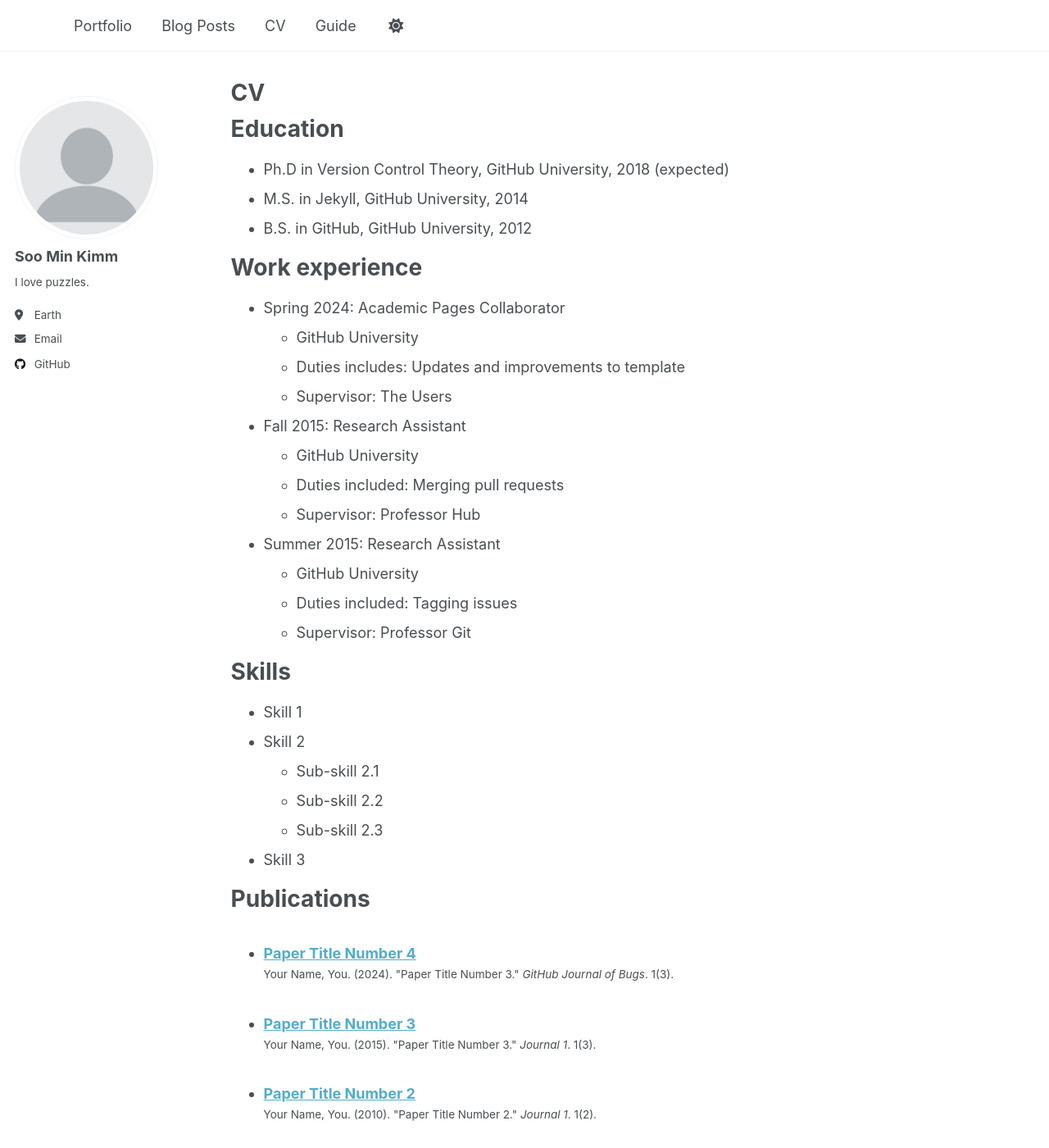
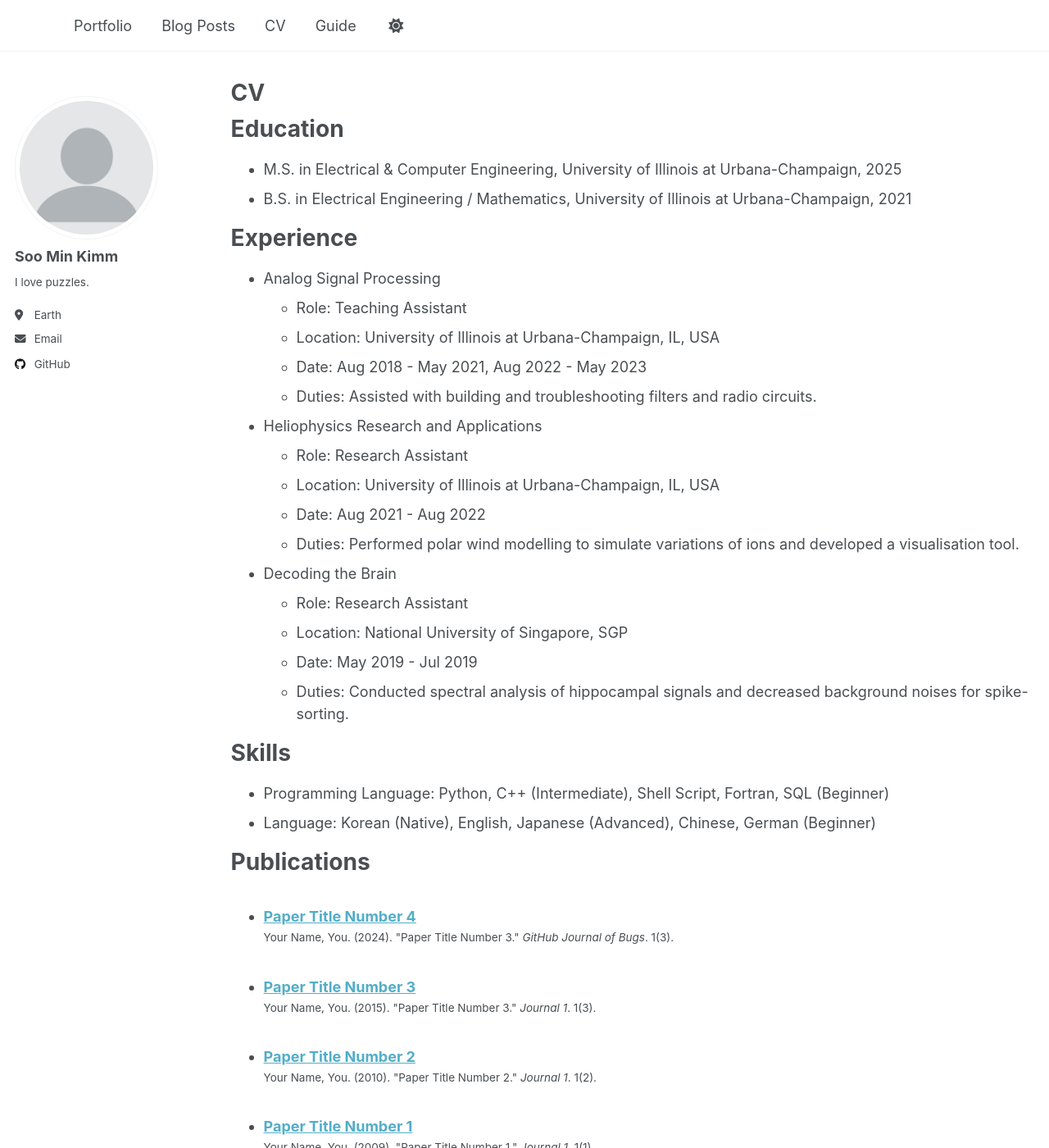
Before and after one commit to somnio-kimm/somnio-kimm.github.io, a Jekyll site: the page built from _pages/cv.md, in a window 1280 px wide and 1400 px high. Shown: the whole window at 82% size. Built offline with Jekyll 4.4.1, drawn with Linux system fonts in a browser that asks for light colours; some of the changed text lies outside the part shown.

Commit message:
Update cv.md

```diff
--- a/_pages/cv.md
+++ b/_pages/cv.md
@@ -11,35 +11,33 @@ redirect_from:
 
 Education
 ======
-* Ph.D in Version Control Theory, GitHub University, 2018 (expected)
-* M.S. in Jekyll, GitHub University, 2014
-* B.S. in GitHub, GitHub University, 2012
+* M.S. in Electrical & Computer Engineering, University of Illinois at Urbana-Champaign, 2025
+* B.S. in Electrical Engineering / Mathematics, University of Illinois at Urbana-Champaign, 2021
 
-Work experience
+Experience
 ======
-* Spring 2024: Academic Pages Collaborator
-  * GitHub University
-  * Duties includes: Updates and improvements to template
-  * Supervisor: The Users
+* Analog Signal Processing
+  * Role: Teaching Assistant
+  * Location: University of Illinois at Urbana-Champaign, IL, USA
+  * Date: Aug 2018 - May 2021, Aug 2022 - May 2023
+  * Duties: Assisted with building and troubleshooting filters and radio circuits.
 
-* Fall 2015: Research Assistant
-  * GitHub University
-  * Duties included: Merging pull requests
-  * Supervisor: Professor Hub
+* Heliophysics Research and Applications
+  * Role: Research Assistant
+  * Location: University of Illinois at Urbana-Champaign, IL, USA
+  * Date: Aug 2021 - Aug 2022
+  * Duties: Performed polar wind modelling to simulate variations of ions and developed a visualisation tool.
 
-* Summer 2015: Research Assistant
-  * GitHub University
-  * Duties included: Tagging issues
-  * Supervisor: Professor Git
+* Decoding the Brain
+  * Role: Research Assistant
+  * Location: National University of Singapore, SGP
+  * Date: May 2019 - Jul 2019
+  * Duties: Conducted spectral analysis of hippocampal signals and decreased background noises for spike-sorting.
 
 Skills
 ======
-* Skill 1
-* Skill 2
-  * Sub-skill 2.1
-  * Sub-skill 2.2
-  * Sub-skill 2.3
-* Skill 3
+* Programming Language: Python, C++ (Intermediate), Shell Script, Fortran, SQL (Beginner)
+* Language: Korean (Native), English, Japanese (Advanced), Chinese, German (Beginner)
 
 Publications
 ======
@@ -58,7 +56,3 @@ Teaching
   <ul>{% for post in site.teaching reversed %}
     {% include archive-single-cv.html %}
   {% endfor %}</ul>
-
-Service and leadership
-======
-* Currently signed in to 43 different slack teams
```
